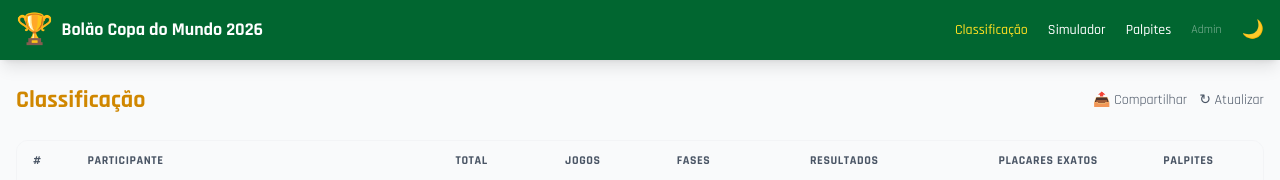
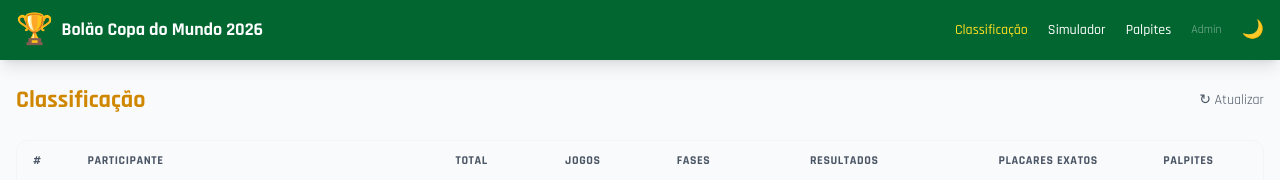
Before and after one commit to diogosanderc/bolao, a Next.js app: page / in a window 1280 px wide. Shown: the top 180 px of the page. Built offline with nearby package versions, Linux system fonts and the light colour scheme.

Commit message:
Remove share button and image modal from leaderboard
https://claude.ai/code/session_019aK87SdRk6KgCMcR92nH6i

```diff
--- a/app/page.tsx
+++ b/app/page.tsx
@@ -6,8 +6,6 @@ import { LeaderboardEntry } from '@/lib/types'
 export default function LeaderboardPage() {
   const [data, setData] = useState<LeaderboardEntry[]>([])
   const [loading, setLoading] = useState(true)
-  const [sharing, setSharing] = useState(false)
-  const [previewUrl, setPreviewUrl] = useState<string | null>(null)
 
   useEffect(() => {
     fetch('/api/leaderboard')
@@ -16,159 +14,30 @@ export default function LeaderboardPage() {
       .catch(() => setLoading(false))
   }, [])
 
-  async function shareTable() {
-    if (data.length === 0) return
-    setSharing(true)
-    try {
-      const dpr = 2
-      const W = 520
-      const ROW = 34
-      const PAD = 18
-      const HEADER_H = 72
-      const height = HEADER_H + (data.length + 1) * ROW + 28
-
-      const canvas = document.createElement('canvas')
-      canvas.width = W * dpr
-      canvas.height = height * dpr
-      const ctx = canvas.getContext('2d')!
-      ctx.scale(dpr, dpr)
-
-      // background
-      ctx.fillStyle = '#030712'
-      ctx.fillRect(0, 0, W, height)
-
-      // title
-      ctx.fillStyle = '#ca8a04'
-      ctx.font = 'bold 20px Arial, sans-serif'
-      ctx.fillText('Bolao Copa do Mundo 2026', PAD, PAD + 20)
-      ctx.fillStyle = '#6b7280'
-      ctx.font = '12px Arial, sans-serif'
-      ctx.fillText('Classificacao', PAD, PAD + 40)
-      const d = new Date()
-      const dateStr = d.toLocaleDateString('pt-BR', { day: '2-digit', month: '2-digit', year: 'numeric' })
-      ctx.textAlign = 'right'
-      ctx.fillText(dateStr, W - PAD, PAD + 40)
-      ctx.textAlign = 'left'
-
-      // column header
-      const hy = HEADER_H
-      ctx.fillStyle = '#111827'
-      ctx.fillRect(0, hy, W, ROW)
-      ctx.fillStyle = '#9ca3af'
-      ctx.font = 'bold 11px Arial, sans-serif'
-      ctx.fillText('#', PAD, hy + ROW / 2 + 4)
-      ctx.fillText('Participante', PAD + 46, hy + ROW / 2 + 4)
-      ctx.textAlign = 'right'
-      ctx.fillText('Pts', W - PAD, hy + ROW / 2 + 4)
-      ctx.textAlign = 'left'
-
-      // separator
-      ctx.fillStyle = '#1f2937'
-      ctx.fillRect(0, hy + ROW, W, 1)
-
-      // rows
-      data.forEach((entry, idx) => {
-        const rank = ranks[idx]
-        const tier = tierOf(entry.totalPoints)
-        const relegated = isRelated(entry.totalPoints)
-        const ry = HEADER_H + (idx + 1) * ROW + 1
-
-        // row bg
-        if (relegated) ctx.fillStyle = '#450a0a'
-        else if (tier === 1) ctx.fillStyle = '#1c1202'
-        else if (tier === 2) ctx.fillStyle = '#0d1117'
-        else if (tier === 3) ctx.fillStyle = '#1a0f00'
-        else ctx.fillStyle = idx % 2 === 0 ? '#030712' : '#080d14'
-        ctx.fillRect(0, ry, W, ROW)
-
-        // rank cell
-        const medal = relegated ? '$$' : tier === 1 ? '1o' : tier === 2 ? '2o' : tier === 3 ? '3o' : ''
-        if (medal) {
-          ctx.fillStyle = relegated ? '#fca5a5' : tier === 1 ? '#fde047' : tier === 2 ? '#d1d5db' : '#d97706'
-          ctx.font = 'bold 13px Arial, sans-serif'
-          ctx.fillText(medal, PAD, ry + ROW / 2 + 4)
-        } else if (isFirstOfRank[idx]) {
-          ctx.fillStyle = '#6b7280'
-          ctx.font = '12px Arial, sans-serif'
-          ctx.fillText(String(rank), PAD, ry + ROW / 2 + 4)
-        }
-
-        // name
-        ctx.fillStyle = relegated ? '#fca5a5' : tier === 1 ? '#fde047' : tier === 2 ? '#d1d5db' : tier === 3 ? '#d97706' : '#e5e7eb'
-        ctx.font = tier <= 3 || relegated ? 'bold 13px Arial, sans-serif' : '13px Arial, sans-serif'
-        ctx.fillText(entry.participant.name, PAD + 46, ry + ROW / 2 + 4)
-
-        // points
-        ctx.fillStyle = relegated ? '#f87171' : '#ca8a04'
-        ctx.font = 'bold 13px Arial, sans-serif'
-        ctx.textAlign = 'right'
-        ctx.fillText(String(entry.totalPoints), W - PAD, ry + ROW / 2 + 4)
-        ctx.textAlign = 'left'
-
-        // divider
-        ctx.fillStyle = '#1f2937'
-        ctx.fillRect(0, ry + ROW, W, 1)
-      })
-
-      const url = canvas.toDataURL('image/png')
-      setPreviewUrl(url)
-    } catch (err) {
-      console.error('shareTable error:', err)
-      alert('Erro ao gerar imagem. Tente novamente.')
-    } finally {
-      setSharing(false)
-    }
-  }
-
-  function downloadImage() {
-    if (!previewUrl) return
-    const a = document.createElement('a')
-    a.href = previewUrl
-    a.download = 'classificacao-bolao.png'
-    a.click()
-  }
-
-  function closePreview() {
-    setPreviewUrl(null)
-  }
-
   const trophies: Record<number, string> = { 1: '🥇', 2: '🥈', 3: '🥉' }
 
-  // unique sorted point totals → position tier (1st, 2nd, 3rd group of scores)
   const uniquePoints = [...new Set(data.map(e => e.totalPoints))].sort((a, b) => b - a)
   const tierOf = (pts: number) => uniquePoints.indexOf(pts) + 1
 
-  // rank = quantos participantes têm mais pontos + 1 (empates compartilham o mesmo rank)
   const ranks = data.map((entry) =>
     data.filter(e => e.totalPoints > entry.totalPoints).length + 1
   )
 
-  // últimos 7 (ou mais, em caso de empate) pagam — "rebaixados"
   const cutoffScore = data.length >= 7 ? data[data.length - 7].totalPoints : -Infinity
   const isRelated = (pts: number) => data.length >= 7 && pts <= cutoffScore
 
-  // só mostra o número do rank na primeira ocorrência de cada grupo empatado
   const isFirstOfRank = data.map((_, idx) => idx === 0 || ranks[idx] !== ranks[idx - 1])
 
   return (
     <div className="space-y-6">
       <div className="flex items-center justify-between">
         <h2 className="text-2xl font-bold text-yellow-600 dark:text-yellow-400">Classificação</h2>
-        <div className="flex items-center gap-3">
-          <button
-            onClick={shareTable}
-            disabled={sharing || loading || data.length === 0}
-            className="text-sm text-gray-400 hover:text-green-400 disabled:opacity-40 transition-colors flex items-center gap-1"
-          >
-            {sharing ? '⏳' : '📤'} {sharing ? 'Gerando...' : 'Compartilhar'}
-          </button>
         <button
           onClick={() => location.reload()}
           className="text-sm text-gray-400 hover:text-gray-900 dark:hover:text-white transition-colors"
         >
           ↻ Atualizar
         </button>
-        </div>
       </div>
 
       {loading && (
@@ -279,26 +148,6 @@ export default function LeaderboardPage() {
       <div className="text-center text-xs text-gray-600 mt-4">
         Classificação atualizada em tempo real conforme resultados são lançados
       </div>
-
-      {previewUrl && (
-        <div className="fixed inset-0 z-50 flex items-center justify-center bg-black/80 p-4" onClick={closePreview}>
-          <div className="relative max-w-lg w-full bg-gray-900 rounded-xl shadow-2xl p-4" onClick={e => e.stopPropagation()}>
-            <button
-              onClick={closePreview}
-              className="absolute top-3 right-3 text-gray-400 hover:text-white text-xl leading-none"
-              aria-label="Fechar"
-            >✕</button>
-            <p className="text-center text-sm text-gray-400 mb-3">Classificação gerada — escolha como compartilhar</p>
-            <img src={previewUrl} alt="Classificação" className="w-full rounded-lg mb-4" />
-            <button
-              onClick={downloadImage}
-              className="w-full py-2 rounded-lg bg-green-700 hover:bg-green-600 text-white font-bold transition-colors text-sm"
-            >
-              ⬇️ Salvar imagem
-            </button>
-          </div>
-        </div>
-      )}
     </div>
   )
 }
```
Lines whose indentation alone changed are shown as unchanged.
